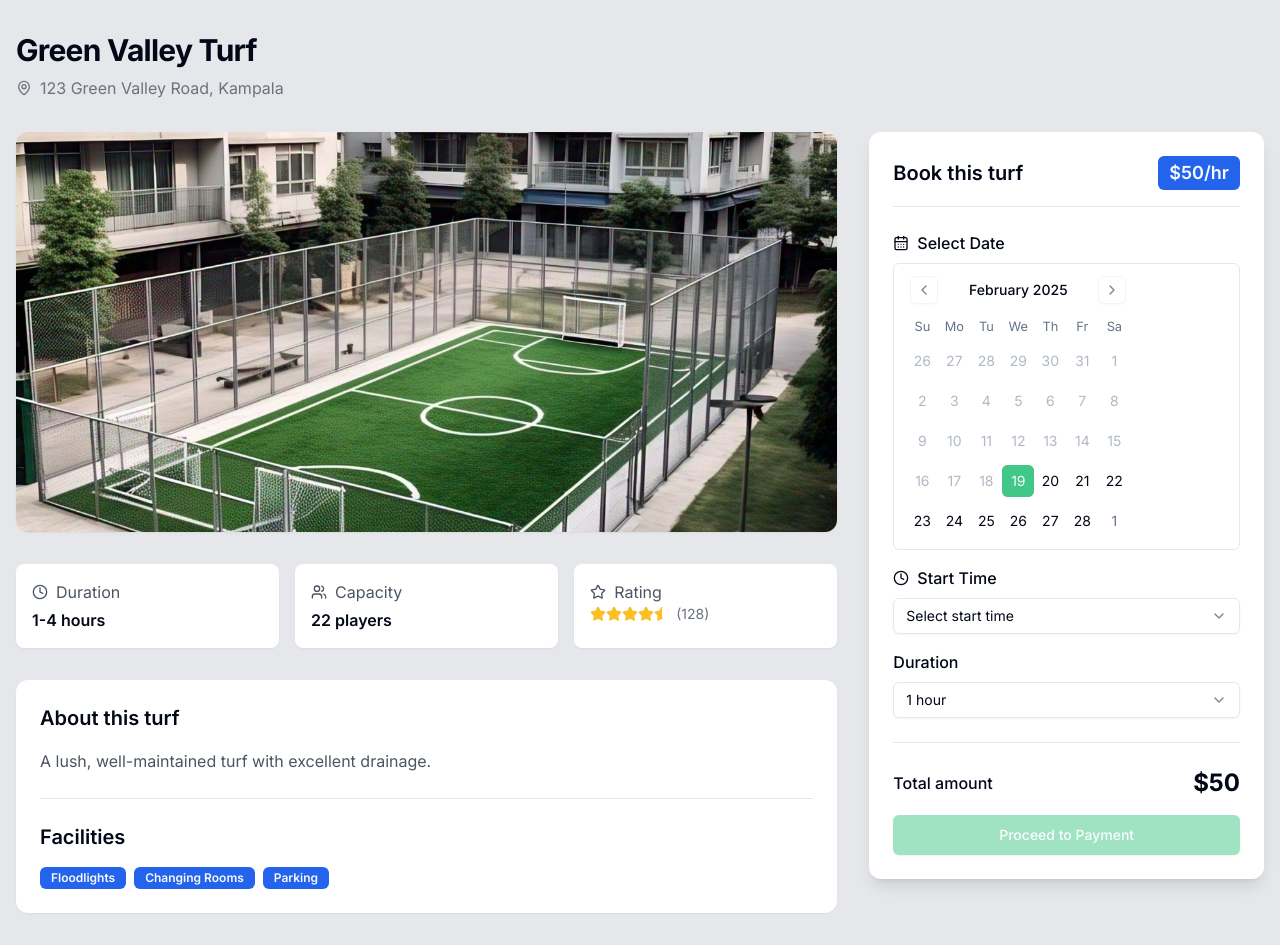
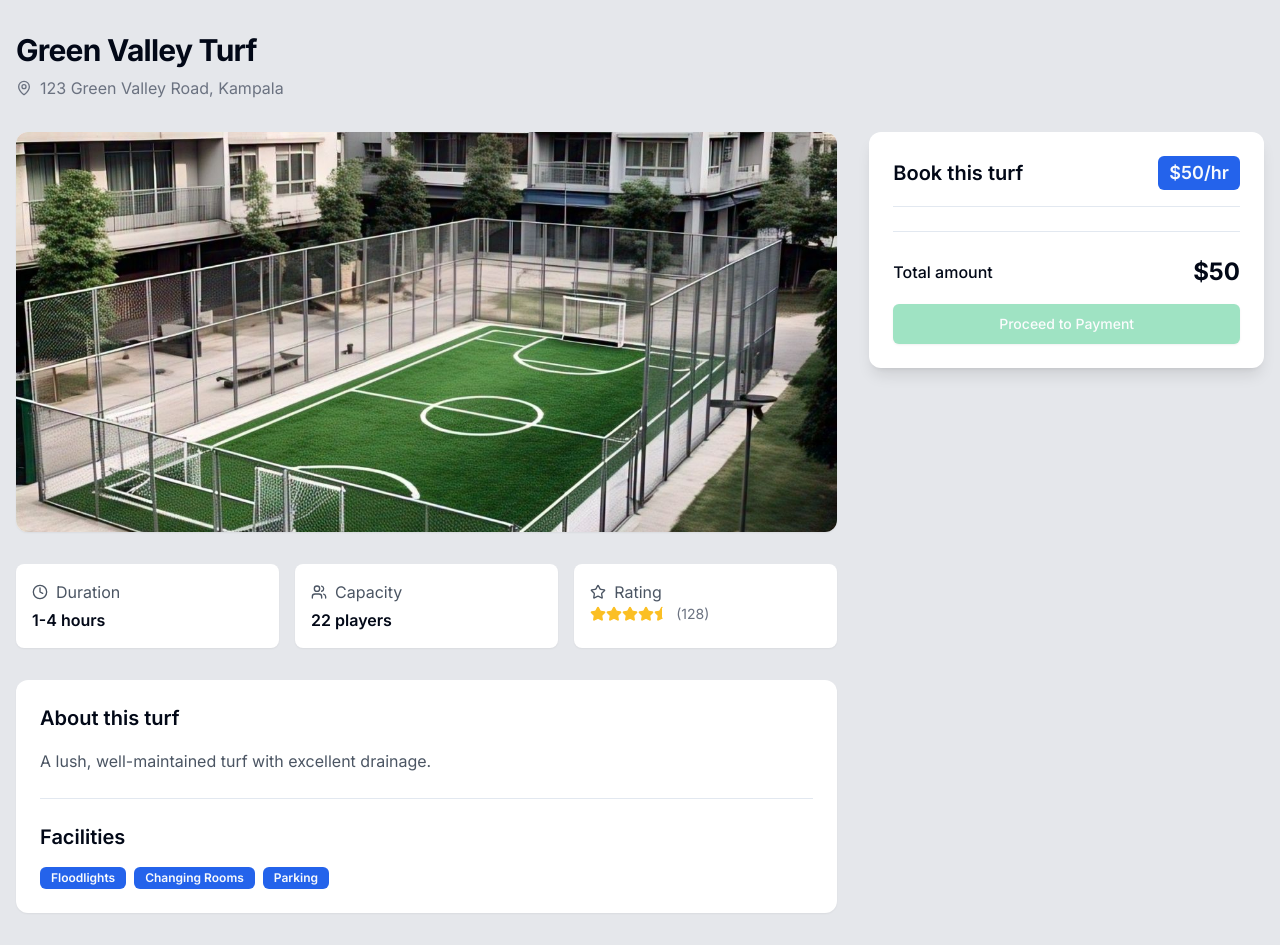
Before and after one commit to ojokne/turf, a Next.js app: page /book-turf/1 in a window 1280 px wide. Built offline with nearby package versions, Linux system fonts and the light colour scheme.

Commit message:
Fix build error

```diff
--- a/app/(protected)/book-turf/[id]/page.jsx
+++ b/app/(protected)/book-turf/[id]/page.jsx
@@ -3,8 +3,6 @@
 import { useState, useMemo } from "react";
 import { useParams } from "next/navigation";
 import Image from "next/image";
-import { format, addHours, parse } from "date-fns";
-import { Calendar } from "@/components/ui/calendar";
 import { Button } from "@/components/ui/button";
 import {
   Select,
@@ -19,8 +17,6 @@
 import { Separator } from "@/components/ui/separator";
 import { Clock, Users, CalendarDays } from "lucide-react";
 
-// Import turfs data
-// import { turfs } from "../page";
 import { StarRating } from "@/components/star-rating";
 
 const mockBookings = [
@@ -134,52 +130,7 @@
   const [hours, setHours] = useState("1");
   const [isLoading, setIsLoading] = useState(false);
 
-  const availableSlots = useMemo(() => {
-    const dateStr = format(date, "yyyy-MM-dd");
-    const allTimes = [
-      "08:00",
-      "09:00",
-      "10:00",
-      "11:00",
-      "12:00",
-      "13:00",
-      "14:00",
-      "15:00",
-      "16:00",
-      "17:00",
-      "18:00",
-      "19:00",
-      "20:00",
-      "21:00",
-    ];
 
-    return allTimes.filter((time) => {
-      const startDateTime = parse(time, "HH:mm", new Date());
-      const endDateTime = addHours(startDateTime, parseInt(hours));
-
-      return !mockBookings.some((booking) => {
-        if (booking.turfId.toString() !== id || booking.date !== dateStr) {
-          return false;
-        }
-
-        const bookingStart = parse(booking.startTime, "HH:mm", new Date());
-        const bookingEnd = parse(booking.endTime, "HH:mm", new Date());
-
-        return (
-          (startDateTime >= bookingStart && startDateTime < bookingEnd) ||
-          (endDateTime > bookingStart && endDateTime <= bookingEnd) ||
-          (startDateTime <= bookingStart && endDateTime >= bookingEnd)
-        );
-      });
-    });
-  }, [id, date, hours]);
-
-  const getEndTime = () => {
-    if (!startTime) return null;
-    const start = parse(startTime, "HH:mm", new Date());
-    const end = addHours(start, parseInt(hours));
-    return format(end, "HH:mm");
-  };
 
   if (!turf) return <div>Turf not found</div>;
 
@@ -275,70 +226,7 @@
                   <Separator />
                 </div>
 
-                <div className="space-y-4">
-                  <div className="space-y-2">
-                    <label className="font-medium flex items-center gap-2">
-                      <CalendarDays className="h-4 w-4" />
-                      Select Date
-                    </label>
-                    <Calendar
-                      mode="single"
-                      selected={date}
-                      onSelect={setDate}
-                      className="rounded-md border"
-                      disabled={(date) => date < new Date()}
-                    />
-                  </div>
 
-                  <div className="space-y-2">
-                    <label className="font-medium flex items-center gap-2">
-                      <Clock className="h-4 w-4" />
-                      Start Time
-                    </label>
-                    <Select value={startTime} onValueChange={setStartTime}>
-                      <SelectTrigger className="w-full">
-                        <SelectValue placeholder="Select start time" />
-                      </SelectTrigger>
-                      <SelectContent>
-                        {availableSlots.length > 0 ? (
-                          availableSlots.map((time) => (
-                            <SelectItem key={time} value={time}>
-                              {time}
-                            </SelectItem>
-                          ))
-                        ) : (
-                          <SelectItem value="" disabled>
-                            No available slots
-                          </SelectItem>
-                        )}
-                      </SelectContent>
-                    </Select>
-                  </div>
-
-                  <div className="space-y-2">
-                    <label className="font-medium">Duration</label>
-                    <Select value={hours} onValueChange={setHours}>
-                      <SelectTrigger>
-                        <SelectValue placeholder="Select duration" />
-                      </SelectTrigger>
-                      <SelectContent>
-                        {[1, 2, 3, 4].map((h) => (
-                          <SelectItem key={h} value={h.toString()}>
-                            {h} {h === 1 ? "hour" : "hours"}
-                          </SelectItem>
-                        ))}
-                      </SelectContent>
-                    </Select>
-                  </div>
-
-                  {startTime && (
-                    <div className="bg-muted rounded-lg p-4">
-                      <p className="text-sm text-muted-foreground">
-                        Your session: {startTime} - {getEndTime()}
-                      </p>
-                    </div>
-                  )}
-                </div>
 
                 <Separator />
 
--- a/components/ui/calendar.jsx
+++ /dev/null
@@ -1,72 +0,0 @@
-"use client";
-import * as React from "react"
-import { ChevronLeft, ChevronRight } from "lucide-react"
-import { DayPicker } from "react-day-picker"
-
-import { cn } from "@/lib/utils"
-import { buttonVariants } from "@/components/ui/button"
-
-function Calendar({
-  className,
-  classNames,
-  showOutsideDays = true,
-  ...props
-}) {
-  return (
-    (<DayPicker
-      showOutsideDays={showOutsideDays}
-      className={cn("p-3", className)}
-      classNames={{
-        months: "flex flex-col sm:flex-row space-y-4 sm:space-x-4 sm:space-y-0",
-        month: "space-y-4",
-        caption: "flex justify-center pt-1 relative items-center",
-        caption_label: "text-sm font-medium",
-        nav: "space-x-1 flex items-center",
-        nav_button: cn(
-          buttonVariants({ variant: "outline" }),
-          "h-7 w-7 bg-transparent p-0 opacity-50 hover:opacity-100"
-        ),
-        nav_button_previous: "absolute left-1",
-        nav_button_next: "absolute right-1",
-        table: "w-full border-collapse space-y-1",
-        head_row: "flex",
-        head_cell:
-          "text-muted-foreground rounded-md w-8 font-normal text-[0.8rem]",
-        row: "flex w-full mt-2",
-        cell: cn(
-          "relative p-0 text-center text-sm focus-within:relative focus-within:z-20 [&:has([aria-selected])]:bg-accent [&:has([aria-selected].day-outside)]:bg-accent/50 [&:has([aria-selected].day-range-end)]:rounded-r-md",
-          props.mode === "range"
-            ? "[&:has(>.day-range-end)]:rounded-r-md [&:has(>.day-range-start)]:rounded-l-md first:[&:has([aria-selected])]:rounded-l-md last:[&:has([aria-selected])]:rounded-r-md"
-            : "[&:has([aria-selected])]:rounded-md"
-        ),
-        day: cn(
-          buttonVariants({ variant: "ghost" }),
-          "h-8 w-8 p-0 font-normal aria-selected:opacity-100"
-        ),
-        day_range_start: "day-range-start",
-        day_range_end: "day-range-end",
-        day_selected:
-          "bg-primary text-primary-foreground hover:bg-primary hover:text-primary-foreground focus:bg-primary focus:text-primary-foreground",
-        day_today: "bg-accent text-accent-foreground",
-        day_outside:
-          "day-outside text-muted-foreground aria-selected:bg-accent/50 aria-selected:text-muted-foreground",
-        day_disabled: "text-muted-foreground opacity-50",
-        day_range_middle:
-          "aria-selected:bg-accent aria-selected:text-accent-foreground",
-        day_hidden: "invisible",
-        ...classNames,
-      }}
-      components={{
-        IconLeft: ({ className, ...props }) => (
-          <ChevronLeft className={cn("h-4 w-4", className)} {...props} />
-        ),
-        IconRight: ({ className, ...props }) => (
-          <ChevronRight className={cn("h-4 w-4", className)} {...props} />
-        ),
-      }}
-      {...props} />)
-  );
-}
-Calendar.displayName = "Calendar"
-
-export { Calendar }
--- a/package.json
+++ b/package.json
@@ -18,11 +18,9 @@
     "@radix-ui/react-slot": "^1.1.2",
     "class-variance-authority": "^0.7.1",
     "clsx": "^2.1.1",
-    "date-fns": "^4.1.0",
     "lucide-react": "^0.475.0",
     "next": "15.1.7",
     "react": "^19.0.0",
-    "react-day-picker": "^8.10.1",
     "react-dom": "^19.0.0",
     "tailwind-merge": "^3.0.1",
     "tailwindcss-animate": "^1.0.7"
```
Also changed, not shown: 1 other file (tests, documents, lock files or other folders).
